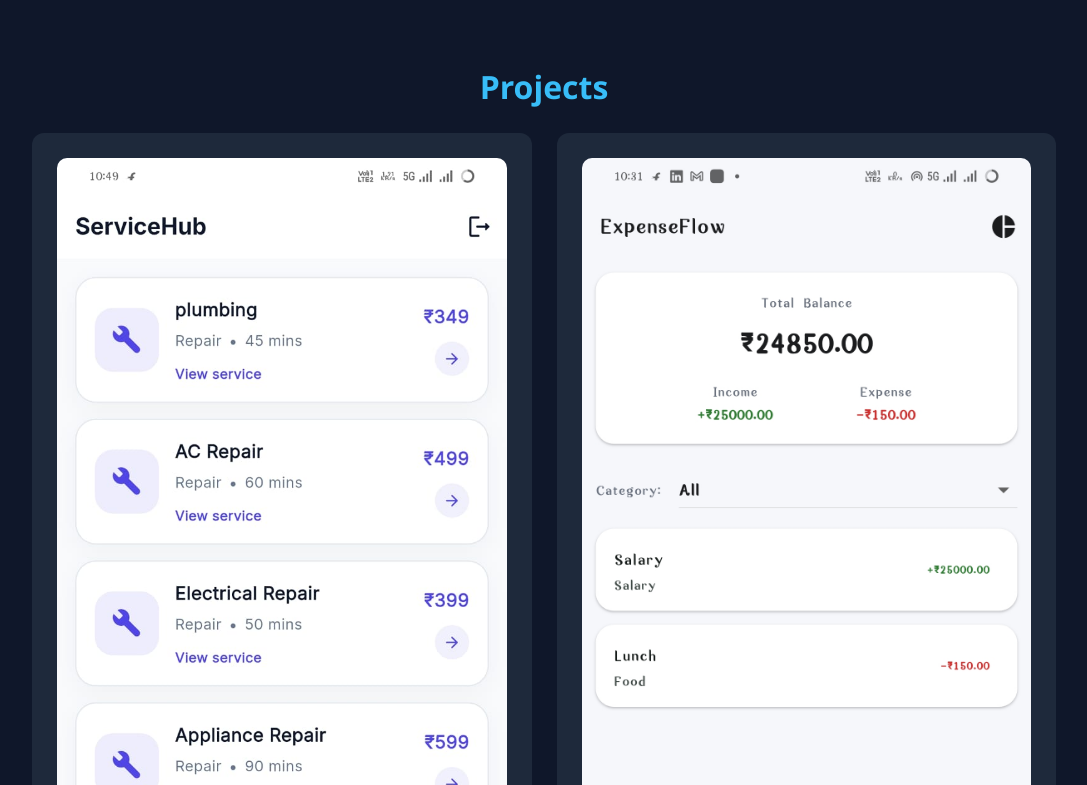
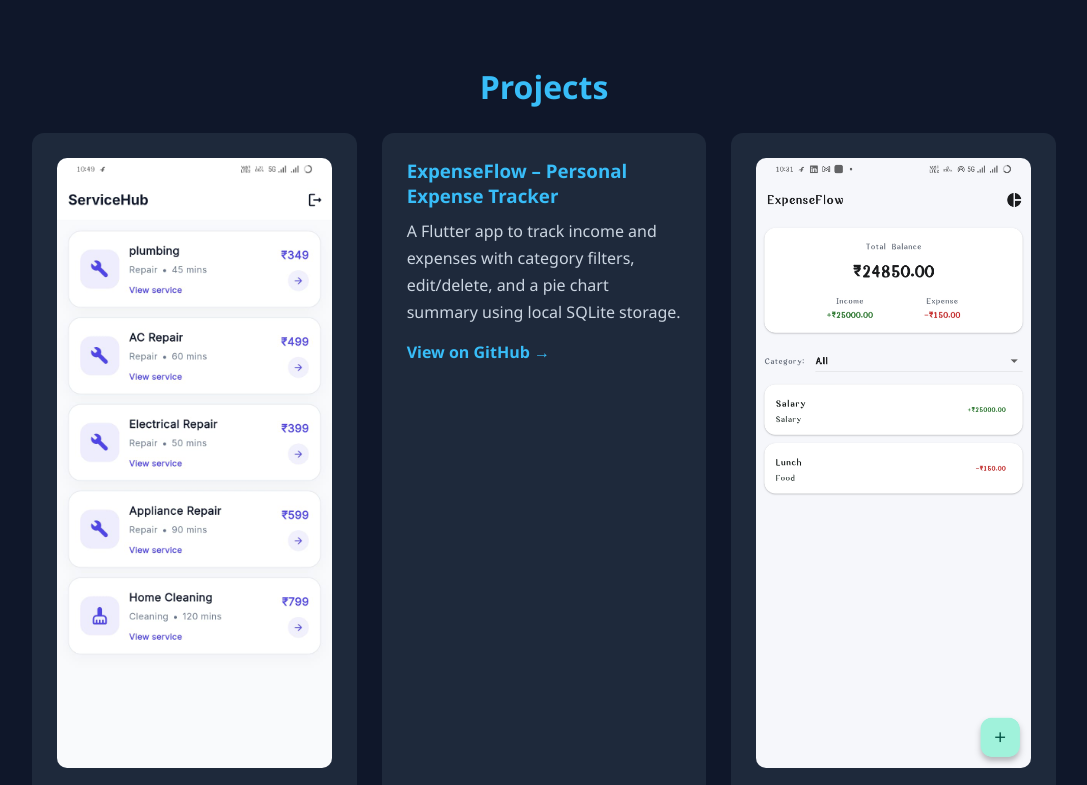
Before and after one commit to kalaiyarasan-p-dev/portfolio, a plain HTML site: page index.html in a window 1280 px wide. Shown: the part 1040-1825 px from the top of the page, without its empty margins (96-1183 px from the left). Drawn offline with Linux system fonts and the light colour scheme.

Commit message:
Merge remote changes

```diff
--- a/index.html
+++ b/index.html
@@ -56,6 +56,11 @@
       <p>End-to-end Flutter/Dart app for service requests and bookings, with login, service listing, booking form, and admin dashboard.</p>
       <a href="https://github.com/kalaiyarasan-p-dev/servicehub" target="_blank">View on GitHub →</a>
     </div>
+    <div class="project-card">
+  <h3>ExpenseFlow – Personal Expense Tracker</h3>
+  <p>A Flutter app to track income and expenses with category filters, edit/delete, and a pie chart summary using local SQLite storage.</p>
+  <a href="https://github.com/kalaiyarasan-p/expenseflow" target="_blank">View on GitHub →</a>
+</div>
 
     <div class="project-card">
   <img src="assets/expenseflow-home.png" alt="ExpenseFlow Home" class="project-img">
```
